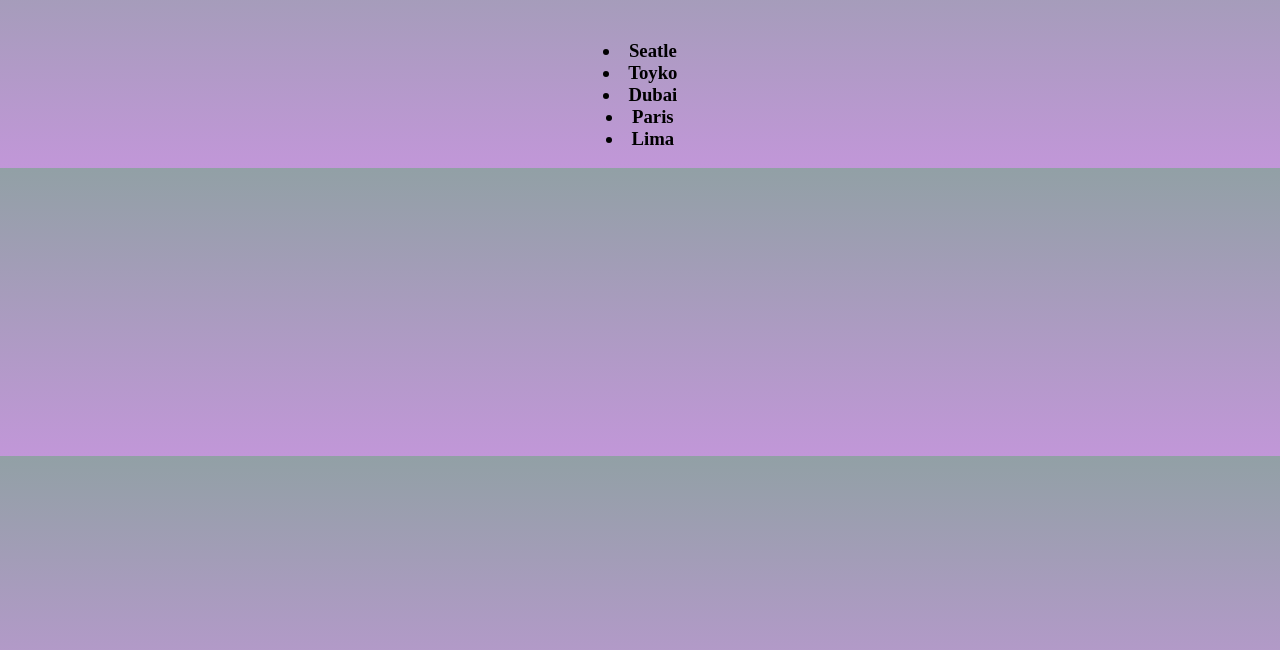
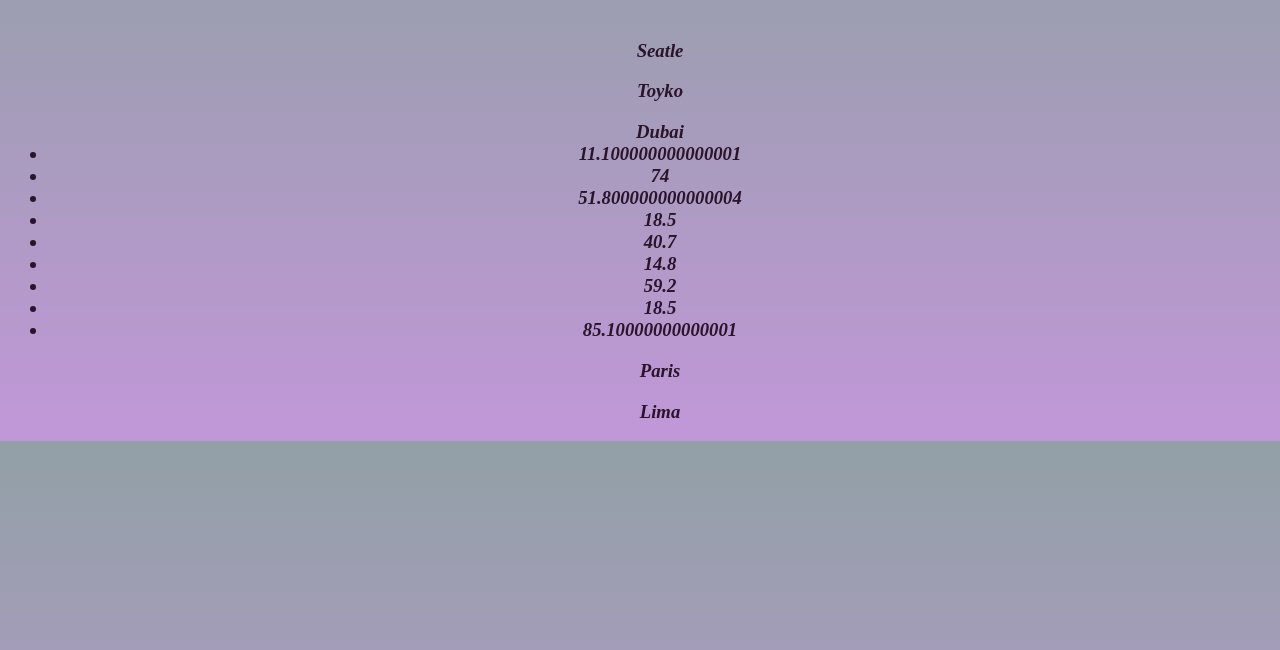
Before and after one commit to Agim2023/Cookie-Stand, a plain HTML site: page sales.html in a window 1280 px wide. Shown: the part 120-770 px from the top of the page. Drawn offline with Linux system fonts and the light colour scheme.

Commit message:
update Cookie-Stand

```diff
--- a/app.js
+++ b/app.js
@@ -3,12 +3,12 @@
 let hours =
    ['8am, 9am, 10am, 11am, 12noon, 1pm, 2pm, 3pm, 4pm']
 
-let customer = 0
+let customer = 0;
 
 let Location = "Seattle"
-let min = 23
-let max = 65
-let avg = 6.3
+let min = 23;
+let max = 65;
+let avg = 6.3;
 
 function getRandomInt(min, max) {
     min = Math.ceil(min);
@@ -80,9 +80,9 @@ console.log(Seattle4pm);
 console.log(Total4pm);
 
 let Location2 = "Toyko"
-let min2 = 3
-let max2 = 24
-let total2 = 1.2
+let min2 = 3;
+let max2 = 24;
+let total2 = 1.2;
 
 let Toyko8am = getRandomInt(min2, max2);
 let total8am = total2 * Toyko8am;
@@ -90,15 +90,16 @@ let total8am = total2 * Toyko8am;
 console.log(total8am);
 
 for (let i = 0; i < 9; i++) {
+
     console.log(getRandomInt(3, 24));
     console.log(Toyko8am);
     console.log(total2);
 }
 
 let Location3 = "Dubai"
-let min3 = 11
-let max3 = 38
-let total3 = 3.7
+let min3 = 11;
+let max3 = 38;
+let total3 = 3.7;
 
 let Dubai9am = getRandomInt(min2, max2);
 let total9am = total3 * Dubai9am;
@@ -106,15 +107,19 @@ let total9am = total3 * Dubai9am;
 console.log(total9am);
 
 for (let i = 0; i < 9; i++) {
-    console.log(getRandomInt(11, 38));
-    console.log(Dubai9am);
-    console.log(total3);
+    let DubaiXam = getRandomInt(min2, max2);
+    let totalXam = total3 * DubaiXam;
+    console.log("Dubai",totalXam);
+let parent = document.getElementById("dubai")
+let liElm = document.createElement("li")
+liElm.textContent = totalXam; //total for each hour
+parent.appendChild(liElm);
 }
 
 let Location4 = "Paris"
-let min4 = 20
-let max4 = 38
-let total4 = 2.3
+let min4 = 20;
+let max4 = 38;
+let total4 = 2.3;
 
 let Paris10am = getRandomInt(min4, max4);
 let total10am = total4 * Paris10am;
--- a/sales.html
+++ b/sales.html
@@ -12,18 +12,19 @@
         <h1>Sales Page</h1>
     </header>
     <main>
-        <div>
+        <div class="section-box">
+
             <h3>
 
-            <li>Seatle </li>
+            <ul>Seatle </ul>
 
-            <li>Toyko</li>
+            <ul id="toyko">Toyko</ul>
 
-            <li>Dubai</li>
+            <ul id="dubai">Dubai</ul>
 
-            <li>Paris</li>
+            <ul>Paris</ul>
 
-            <li>Lima</li>
+            <ul>Lima</ul>
 
         </h3>
         </div>
```
